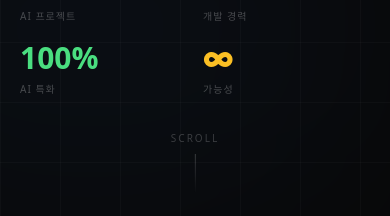
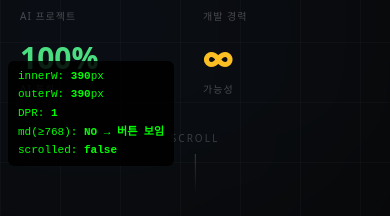
Before and after one commit to mxten777/baikal-platform-basic, a React (Vite) app: page / in a window 390 px wide. Shown: the part 618-834 px from the top of the page. Built offline with nearby package versions, Linux system fonts and the light colour scheme; no server answers; the database is empty; a web font is replaced by a local one.

Commit message:
debug: 모바일 너비/DPR 디버그 오버레이 추가

```diff
--- a/src/components/layout/Header.tsx
+++ b/src/components/layout/Header.tsx
@@ -12,6 +12,7 @@ const nav = [
 export default function Header() {
   const [scrolled, setScrolled] = useState(false)
   const [menuOpen, setMenuOpen] = useState(false)
+  const [dbg, setDbg] = useState({ w: 0, ow: 0, dpr: 1 })
 
   useEffect(() => {
     const handler = () => setScrolled(window.scrollY > 40)
@@ -19,8 +20,30 @@ export default function Header() {
     return () => window.removeEventListener('scroll', handler)
   }, [])
 
+  useEffect(() => {
+    const update = () => setDbg({ w: window.innerWidth, ow: window.outerWidth, dpr: window.devicePixelRatio })
+    update()
+    window.addEventListener('resize', update)
+    return () => window.removeEventListener('resize', update)
+  }, [])
+
   return (
-    <header
+    <>
+      {/* 🔴 DEBUG OVERLAY — 나중에 삭제 */}
+      <div style={{
+        position: 'fixed', bottom: 60, left: 8, zIndex: 9999,
+        background: 'rgba(0,0,0,0.85)', color: '#0f0', fontFamily: 'monospace',
+        fontSize: 11, padding: '6px 10px', borderRadius: 6, lineHeight: 1.7,
+        pointerEvents: 'none'
+      }}>
+        <div>innerW: <b>{dbg.w}</b>px</div>
+        <div>outerW: <b>{dbg.ow}</b>px</div>
+        <div>DPR: <b>{dbg.dpr}</b></div>
+        <div>md(≥768): <b style={{color: dbg.w >= 768 ? '#f00' : '#0f0'}}>{dbg.w >= 768 ? 'YES → 버튼 hidden!' : 'NO → 버튼 보임'}</b></div>
+        <div>scrolled: <b>{scrolled ? 'true' : 'false'}</b></div>
+      </div>
+
+      <header
       className={`fixed top-0 left-0 right-0 z-[200] transition-all duration-500 ${
         scrolled
           ? 'bg-[#080808]/90 backdrop-blur-xl border-b border-white/[0.06]'
@@ -103,5 +126,6 @@ export default function Header() {
         </nav>
       </div>
     </header>
+    </>
   )
 }
```
